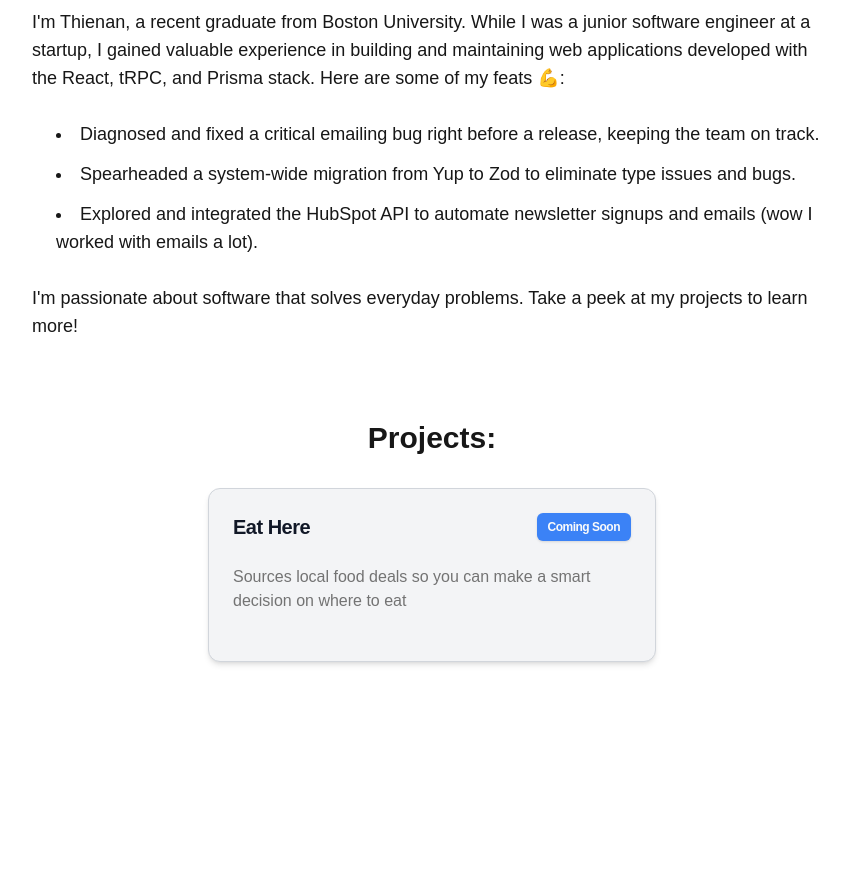
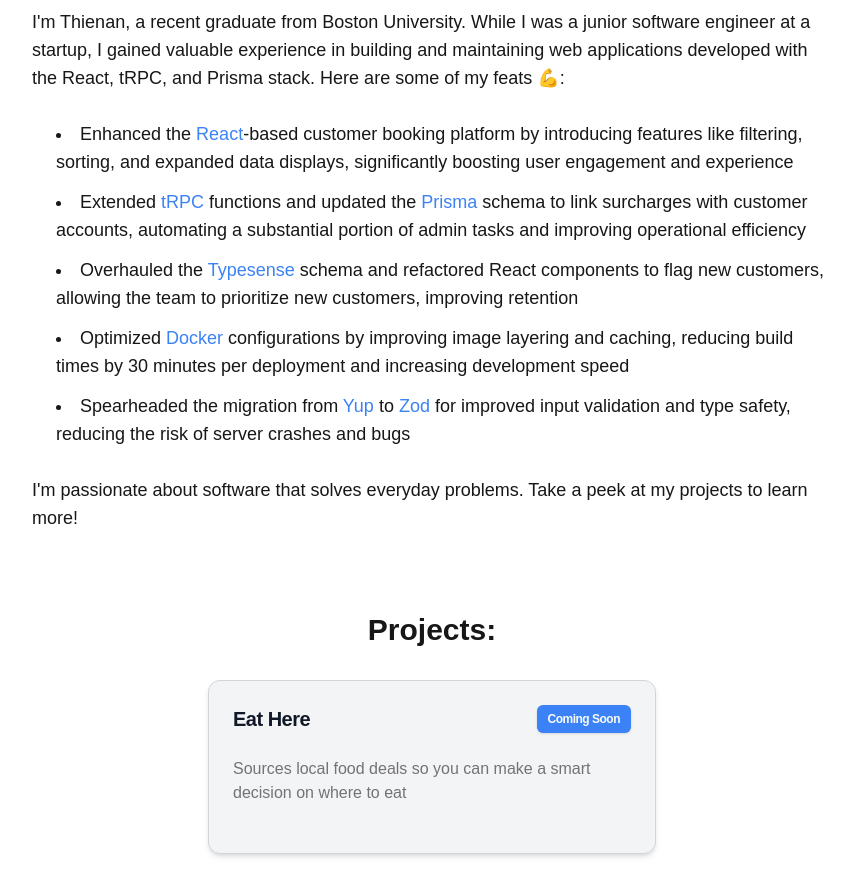
Before and after one commit to thienantran010/portfolio, a Next.js app: page / in a window 1280 px wide. Shown: the part 940-1836 px from the top of the page, without its empty margins (208-1062 px from the left). Before the commit the page ends 1682 px from the top, so only its background shows below. Built offline with nearby package versions, Linux system fonts and the light colour scheme.

Commit message:
style: make skills stand out, update feats

```diff
--- a/app/page.tsx
+++ b/app/page.tsx
@@ -10,13 +10,21 @@
 import { Show } from "@/components/Show";
 import Animation from "./animation";
 import Navbar from "./navbar";
-
+import { ReactNode } from "react";
 interface Projects {
   name: string;
   description: string;
   github?: string;
   link?: string;
 }
+
+interface BlueTextProps {
+  children: ReactNode;
+}
+
+const BlueText = ({ children }: BlueTextProps) => {
+  return <span className="text-blue-500">{children}</span>;
+};
 
 export default function Home() {
   const projects: Projects[] = [
@@ -46,16 +54,31 @@
             </p>
             <ul className="list-disc list-inside space-y-3 pl-6">
               <li className="text-lg font-medium">
-                Diagnosed and fixed a critical emailing bug right before a
-                release, keeping the team on track.
+                Enhanced the <BlueText>React</BlueText>-based customer booking
+                platform by introducing features like filtering, sorting, and
+                expanded data displays, significantly boosting user engagement
+                and experience
               </li>
               <li className="text-lg font-medium">
-                Spearheaded a system-wide migration from Yup to Zod to eliminate
-                type issues and bugs.
+                Extended <BlueText>tRPC</BlueText> functions and updated the{" "}
+                <BlueText>Prisma</BlueText> schema to link surcharges with
+                customer accounts, automating a substantial portion of admin
+                tasks and improving operational efficiency
               </li>
               <li className="text-lg font-medium">
-                Explored and integrated the HubSpot API to automate newsletter
-                signups and emails (wow I worked with emails a lot).
+                Overhauled the <BlueText>Typesense</BlueText> schema and
+                refactored React components to flag new customers, allowing the
+                team to prioritize new customers, improving retention
+              </li>
+              <li className="text-lg font-medium">
+                Optimized <BlueText>Docker</BlueText> configurations by
+                improving image layering and caching, reducing build times by 30
+                minutes per deployment and increasing development speed
+              </li>
+              <li className="text-lg font-medium">
+                Spearheaded the migration from <BlueText>Yup</BlueText> to{" "}
+                <BlueText>Zod</BlueText> for improved input validation and type
+                safety, reducing the risk of server crashes and bugs
               </li>
             </ul>
             <p className="text-lg text-foreground">
```
